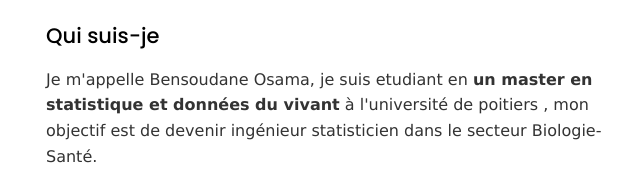
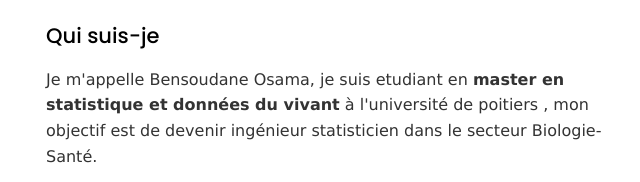
Before and after one commit to Bensoudane/eportfolio.github.io, a plain HTML site: page index.html in a window 1280 px wide. Shown: the part 603-785 px from the top of the page, 604-1244 px from the left. Drawn offline with Linux system fonts and the light colour scheme.

Commit message:
Add files via upload

```diff
--- a/index.html
+++ b/index.html
@@ -114,7 +114,7 @@
         <div class="grid__item">
           <h2 class="section-title">À propos de moi</h2>
           <h3>Qui suis-je</h3>
-          <p>Je m'appelle Bensoudane Osama, je suis etudiant en <strong>un master en statistique et données du vivant</strong> à l'université de poitiers
+          <p>Je m'appelle Bensoudane Osama, je suis etudiant en <strong>master en statistique et données du vivant</strong> à l'université de poitiers
             , mon objectif est de devenir ingénieur statisticien dans le secteur Biologie-Santé.
           </p>
             <p> J'ai acquis durant mes etudes universitaires des compétances dans les mathématiques, l'informatique et la biologie pour construire mon projet professionnel auquel j'aspire.
```
